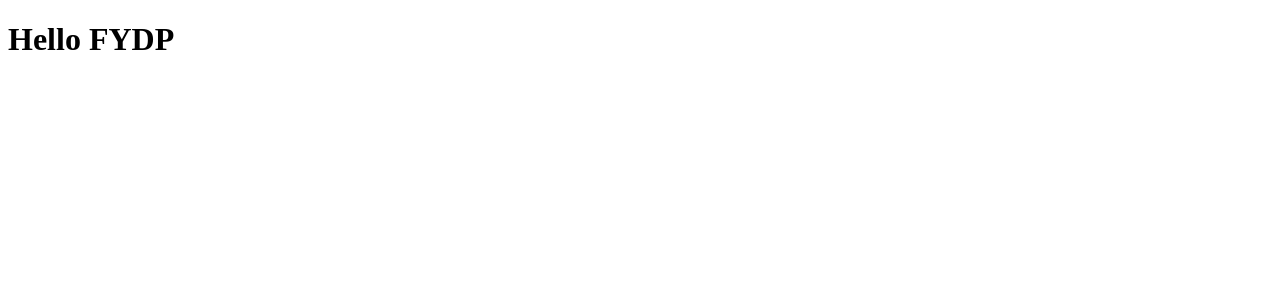
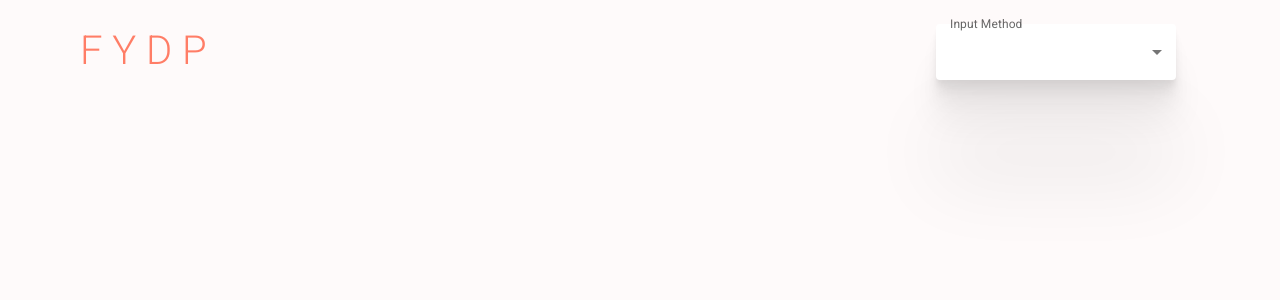
Before and after one commit to k27dong/fydp, a React (Create React App) app: page / in a window 1280 px wide. Shown: the top 300 px of the page. Built offline with nearby package versions, Linux system fonts and the light colour scheme.

Commit message:
add title nav bar

```diff
--- a/package.json
+++ b/package.json
@@ -3,12 +3,16 @@
   "version": "0.1.0",
   "private": true,
   "dependencies": {
+    "@emotion/react": "^11.9.3",
+    "@emotion/styled": "^11.9.3",
+    "@mui/material": "^5.9.1",
     "@testing-library/jest-dom": "^5.16.4",
     "@testing-library/react": "^13.3.0",
     "@testing-library/user-event": "^13.5.0",
     "react": "^18.2.0",
     "react-dom": "^18.2.0",
     "react-scripts": "5.0.1",
+    "styled-components": "^5.3.5",
     "web-vitals": "^2.1.4"
   },
   "scripts": {
--- a/public/index.html
+++ b/public/index.html
@@ -8,9 +8,13 @@
     <meta name="description" content="FYDP"/>
     <link rel="apple-touch-icon" href="%PUBLIC_URL%/logo192.png" />
     <link rel="manifest" href="%PUBLIC_URL%/manifest.json" />
+    <link
+      rel="stylesheet"
+      href="https://fonts.googleapis.com/css?family=Roboto:300,400,500,700&display=swap"
+    />
     <title>FYDP 2023</title>
   </head>
-  <body>
+  <body style="height:100vh;margin:0;padding:0;">
     <noscript>You need to enable JavaScript to run this app.</noscript>
     <div id="root"></div>
   </body>
--- a/src/App.jsx
+++ b/src/App.jsx
@@ -1,10 +1,22 @@
 import React from "react"
+import styled from "styled-components"
+import Title from "./title"
+
+const AppContainer = styled.div`
+  height: 100vh;
+  background: #fefafa;
+  align-items: center;
+  display: flex;
+  flex-direction: column;
+  width: 100%;
+  padding-bottom: 1rem;
+`;
 
 const App = () => {
   return (
-    <div>
-      <h1>Hello FYDP</h1>
-    </div>
+    <AppContainer>
+      <Title />
+    </AppContainer>
   )
 }
 
--- /dev/null
+++ b/src/title.jsx
@@ -0,0 +1,73 @@
+import React, { useState } from "react"
+import styled from "styled-components"
+import Box from "@mui/material/Box"
+import InputLabel from "@mui/material/InputLabel"
+import MenuItem from "@mui/material/MenuItem"
+import FormControl from "@mui/material/FormControl"
+import Select from "@mui/material/Select"
+
+const TitleContainer = styled.div`
+  display: flex;
+  justify-content: space-between;
+  align-items: center;
+  width: 100%;
+`
+
+const TitleComponent = styled.div`
+  padding: 0 5rem;
+  margin-top: auto;
+  margin-bottom: auto;
+  height: 100%;
+`
+
+const Name = styled.h1`
+  font-size: 2.5rem;
+  font-family: "Roboto", sans-serif;
+  color: #ff7d66;
+  font-weight: 200;
+`
+
+const DropdownWrapper = styled(Box)`
+  padding: 1.5rem;
+`
+const Title = () => {
+  const [input, setInput] = useState(0)
+
+  const handle_change = (e) => {
+    setInput(e.target.value)
+  }
+
+  return (
+    <TitleContainer>
+      <TitleComponent>
+        <Name>F Y D P</Name>
+      </TitleComponent>
+      <TitleComponent>
+        <DropdownWrapper sx={{ minWidth: "15rem" }}>
+          <FormControl fullWidth>
+            <InputLabel>Input Method</InputLabel>
+            <Select
+              value={input}
+              label="Input Method"
+              onChange={handle_change}
+              sx={{
+                boxShadow:
+                  "0 100px 80px rgb(0 0 0 / 7%), 0 41.7776px 33.4221px rgb(0 0 0 / 5%), 0 22.3363px 17.869px rgb(0 0 0 / 4%), 0 12.5216px 10.0172px rgb(0 0 0 / 4%), 0 6.6501px 5.32008px rgb(0 0 0 / 3%), 0 2.76726px 2.21381px rgb(0 0 0 / 2%)",
+                backgroundColor: "white",
+                "&& fieldset": {
+                  border: "0",
+                },
+              }}
+            >
+              <MenuItem value={1}>Image</MenuItem>
+              <MenuItem value={2}>Video</MenuItem>
+              <MenuItem value={3}>Live Stream</MenuItem>
+            </Select>
+          </FormControl>
+        </DropdownWrapper>
+      </TitleComponent>
+    </TitleContainer>
+  )
+}
+
+export default Title
```
Also changed, not shown: 1 other file (tests, documents, lock files or other folders).
